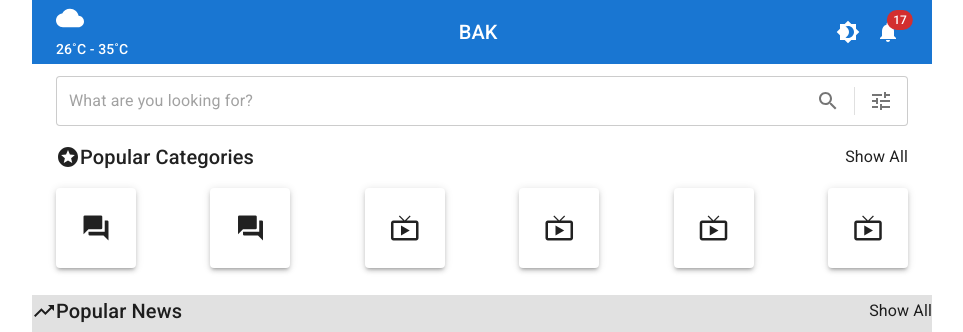
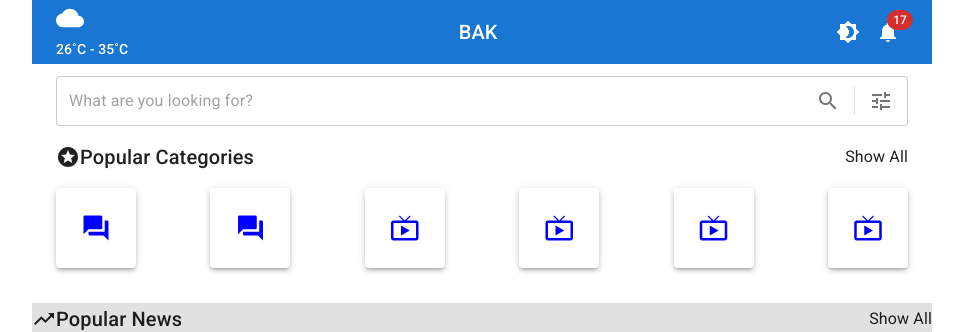
Before and after one commit to Dev-BhoneAK/ttm-material-ui, a React (Create React App) app: page / in a window 1280 px wide. Shown: the top 332 px of the page, without its empty margins (158-1121 px from the left). Built offline with nearby package versions, Linux system fonts and the light colour scheme.

Commit message:
feat:add Category Paper

```diff
--- a/src/components/common/CategoryPaper.js
+++ b/src/components/common/CategoryPaper.js
@@ -1,11 +1,19 @@
 import * as React from "react";
 import Paper from "@mui/material/Paper";
 import Icon from "@mui/material/Icon";
+import Stack from "@mui/material/Stack";
+import Typography from "@mui/material/Typography";
 
 export default function CategoryPaper(props) {
   return (
+    <Stack
+      spacing={1}
+      alignItems="center"
+      sx={{ marginRight: props.name === "news" && { xs: 3, md: 5 } }}
+    >
       <Paper
         elevation={3}
+        onClick={() => props.setActiveSlide(props.index)}
         sx={{
           width: { xs: 50, md: 80 },
           height: { xs: 50, md: 80 },
@@ -14,7 +22,18 @@ export default function CategoryPaper(props) {
           justifyContent: "center",
         }}
       >
-      <Icon sx={{ fontSize: { xs: 20, md: 30 } }}>{props.icon}</Icon>
+        <Icon
+          sx={{
+            fontSize: { xs: 20, md: 30 },
+            color: props.index === props.activeSlide && "blue",
+          }}
+        >
+          {props.icon}
+        </Icon>
       </Paper>
+      <Typography color={props.index === props.activeSlide && "blue"}>
+        {props.title}
+      </Typography>
+    </Stack>
   );
 }
```
Lines whose indentation alone changed are shown as unchanged.
